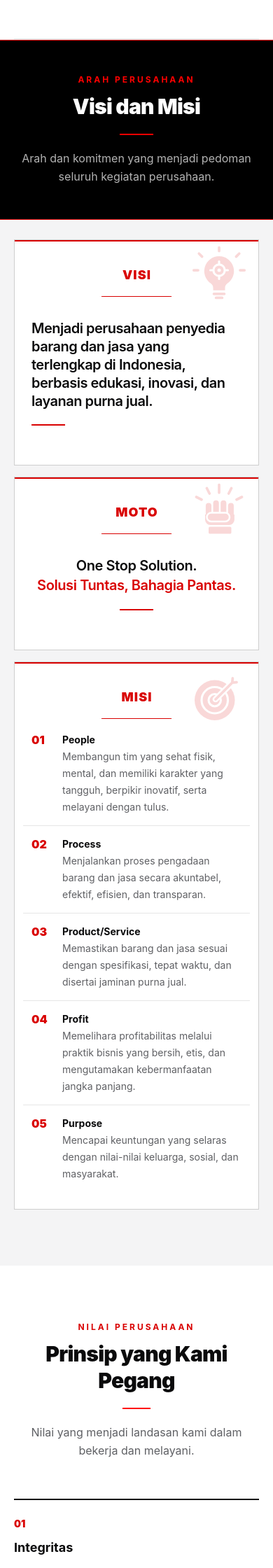
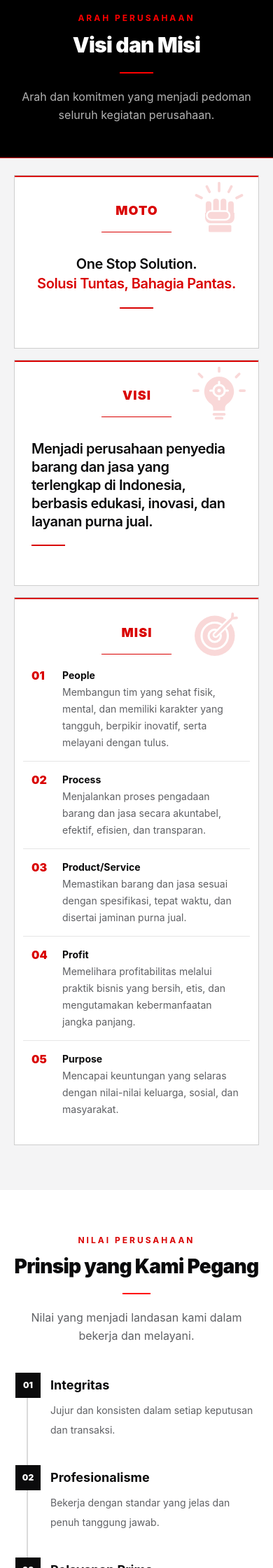
Before and after one commit to AnggaHeroic/ComPro-PT-BaliyoniSaguna, a Laravel app: page /tentang-kami in a window 390 px wide. Shown: the part 2800-5040 px from the top of the page at 70% size. Run offline with Laravel 12, Linux system fonts and the light colour scheme; style sheets or scripts are compiled from the project's sources.

Commit message:
style: rapikan tampilan mobile halaman publik
- Jarak antar bagian dipersempit di ponsel
- Ruang Lingkup dua kolom, Nilai Perusahaan berbentuk garis waktu, Moto di atas Visi
- CTA dengan kontak berbaris rapat, profil rata kiri-kanan, judul profil lebih seimbang
- Kolom formulir 16px agar tidak diperbesar otomatis di iOS

```diff
--- a/resources/views/components/web/about-profile.blade.php
+++ b/resources/views/components/web/about-profile.blade.php
@@ -2,18 +2,18 @@
 @props(['about', 'company'])
 <section id="profil" class="scroll-mt-20 bg-white">
     <div class="container-site">
-        <div data-reveal-stagger class="grid gap-12 border-b border-black-soft/10 py-20 lg:grid-cols-12 lg:gap-20 lg:py-24">
+        <div data-reveal-stagger class="grid gap-12 border-b border-black-soft/10 py-16 sm:py-20 lg:grid-cols-12 lg:gap-20 lg:py-24">
             {{-- Deskripsi perusahaan (kiri): garis merah vertikal menaungi label dan judul. --}}
             <div class="lg:col-span-7">
                 <div class="relative pl-7 sm:pl-8">
                     <span class="absolute inset-y-0 left-0 w-0.5 bg-brand" aria-hidden="true"></span>
                     <p class="text-xs font-bold uppercase tracking-[0.16em] text-brand">Profil Perusahaan</p>
-                    <h2 class="mt-6 max-w-2xl text-3xl font-semibold leading-[1.08] tracking-[-0.025em] text-black-soft sm:text-4xl lg:text-[2.75rem]">
+                    <h2 class="mt-4 max-w-2xl text-balance text-[1.625rem] font-semibold leading-[1.15] tracking-[-0.025em] text-black-soft sm:mt-6 sm:text-4xl sm:leading-[1.08] lg:text-[2.75rem]">
                         Dari <span class="text-brand">Teknologi Informasi</span> hingga Pengadaan Barang dan Jasa
                     </h2>
                 </div>
 
-                <div class="mt-8 max-w-2xl space-y-6 pl-7 text-justify text-sm leading-7 text-muted sm:pl-8 sm:text-base sm:leading-8">
+                <div class="mt-8 max-w-2xl space-y-5 pl-7 text-justify sm:space-y-6 text-sm leading-7 text-muted sm:pl-8 sm:text-base sm:leading-8">
                     @foreach ($about['profile'] as $paragraph)
                         <p>{{ $paragraph }}</p>
                     @endforeach
--- a/resources/views/components/web/advantages.blade.php
+++ b/resources/views/components/web/advantages.blade.php
@@ -1,6 +1,6 @@
 {{-- Props: advantages (daftar keunggulan; tiap item berisi icon, title, text) --}}
 @props(['advantages'])
-<section id="mengapa-kami" class="relative isolate scroll-mt-20 overflow-hidden bg-black-deep py-20 text-white lg:py-28">
+<section id="mengapa-kami" class="relative isolate scroll-mt-20 overflow-hidden bg-black-deep py-16 text-white sm:py-20 lg:py-28">
     {{-- Aksen: kotak tipis bertumpuk, dekoratif saja. --}}
     <svg class="absolute -left-40 top-1/2 -z-10 hidden size-[28rem] -translate-y-1/2 lg:block" viewBox="0 0 400 400" fill="none" stroke="white" stroke-width="1" aria-hidden="true">
         <rect x="140" y="140" width="120" height="120" stroke-opacity=".05"/>
--- a/resources/views/components/web/company-values.blade.php
+++ b/resources/views/components/web/company-values.blade.php
@@ -1,17 +1,18 @@
 {{-- Props: values (daftar nilai perusahaan; tiap item berisi title dan text) --}}
 @props(['values'])
-<section id="nilai" class="scroll-mt-20 bg-white py-20 lg:py-28">
+<section id="nilai" class="scroll-mt-20 bg-white py-16 sm:py-20 lg:py-28">
     <div class="container-site">
         <x-web.section-title eyebrow="Nilai Perusahaan" title="Prinsip yang Kami Pegang" center>
             Nilai yang menjadi landasan kami dalam bekerja dan melayani.
         </x-web.section-title>
 
-        <div data-reveal-stagger class="mt-14 grid gap-10 sm:grid-cols-2 lg:grid-cols-5 lg:gap-8">
+        <div data-reveal-stagger class="mt-10 grid sm:mt-14 sm:grid-cols-2 sm:gap-10 lg:grid-cols-5 lg:gap-8">
             @foreach ($values as $value)
-                <div class="border-t-2 border-black-soft pt-6">
-                    <p class="font-display text-sm font-black text-brand">{{ str_pad($loop->iteration, 2, '0', STR_PAD_LEFT) }}</p>
-                    <h3 class="mt-3 font-display text-lg font-bold leading-snug text-black-soft">{{ $value['title'] }}</h3>
-                    <p class="mt-3 text-sm leading-7 text-muted">{{ $value['text'] }}</p>
+                <div class="relative ml-[1.125rem] border-l-2 border-black-soft/15 pb-9 pl-8 last:border-transparent last:pb-0 sm:ml-0 sm:border-0 sm:border-t-2 sm:border-t-black-soft sm:p-0 sm:pt-6 sm:last:border-t-black-soft">
+                    <span class="absolute -left-[1.125rem] top-0 flex size-9 items-center justify-center bg-black-soft font-display text-xs font-black text-white sm:hidden" aria-hidden="true">{{ str_pad($loop->iteration, 2, '0', STR_PAD_LEFT) }}</span>
+                    <p class="hidden font-display text-sm font-black text-brand sm:block">{{ str_pad($loop->iteration, 2, '0', STR_PAD_LEFT) }}</p>
+                    <h3 class="font-display text-lg font-bold leading-9 text-black-soft sm:mt-3 sm:leading-snug">{{ $value['title'] }}</h3>
+                    <p class="mt-1 text-sm leading-7 text-muted sm:mt-3">{{ $value['text'] }}</p>
                 </div>
             @endforeach
         </div>
--- a/resources/views/components/web/contact-form.blade.php
+++ b/resources/views/components/web/contact-form.blade.php
@@ -1,6 +1,6 @@
 {{-- Props: company (memakai mobile_url (wa.me), mobile, dan email), subject (perihal awal, opsional). Semua kolom wajib; email dan telepon cukup salah satu (atribut required dinamis lewat Alpine). Formulir tanpa backend: pengunjung memilih kirim lewat WhatsApp perusahaan atau lewat email (membuka aplikasi email dengan pesan terisi). Perilaku ada di resources/js/contact-form.js. --}}
 @props(['company', 'subject' => ''])
-@php($field = 'mt-2 block w-full border border-black-soft/20 bg-white px-4 py-2.5 text-sm text-black-soft placeholder:text-muted/70 focus:border-brand focus:outline-none focus:ring-1 focus:ring-brand')
+@php($field = 'mt-2 block w-full border border-black-soft/20 bg-white px-4 py-3 text-base text-black-soft sm:py-2.5 sm:text-sm placeholder:text-muted/70 focus:border-brand focus:outline-none focus:ring-1 focus:ring-brand')
 <form x-data="contactForm(@js($subject), @js($company['mobile_url']), @js($company['email']))" @submit.prevent="send($event.submitter?.value)"
       class="border border-t-4 border-black-soft/10 border-t-brand bg-white p-6 sm:p-8">
     <h2 class="sr-only">Formulir kirim pesan</h2>
--- a/resources/views/components/web/cta.blade.php
+++ b/resources/views/components/web/cta.blade.php
@@ -36,7 +36,7 @@
         {{-- Garis merah tebal di atas kartu, selaras dengan garis di atas footer. --}}
         <div data-reveal class="mx-auto max-w-6xl border border-t-4 border-black-soft/10 border-t-brand bg-white">
             {{-- Ajakan --}}
-            <div class="flex flex-col gap-6 p-8 lg:flex-row lg:items-center lg:justify-between lg:p-10">
+            <div class="flex flex-col gap-6 p-6 sm:p-8 lg:flex-row lg:items-center lg:justify-between lg:p-10">
                 <div class="max-w-2xl">
                     <p class="text-xs font-bold uppercase tracking-[0.25em] text-brand">Hubungi Kami</p>
                     <h2 class="mt-3 text-2xl font-black leading-tight tracking-tight text-black-soft sm:text-3xl">
@@ -60,13 +60,13 @@
             <div class="grid divide-y divide-black-soft/10 border-t border-black-soft/10 lg:grid-cols-3 lg:divide-x lg:divide-y-0">
                 {{-- Telepon dan WhatsApp satu kelompok (seperti footer); div karena tiap nomor punya tautan sendiri. --}}
                 @if ($company['phone'] || $company['mobile'])
-                    <div class="group flex flex-col items-center p-6 text-center lg:px-8">
+                    <div class="group grid grid-cols-[2.75rem_1fr] items-center gap-x-4 px-6 py-4 text-left lg:flex lg:flex-col lg:p-6 lg:px-8 lg:text-center">
                         {{-- Ikon ikut berubah merah bila salah satu nomor (telepon atau WA) disorot. --}}
-                        <span class="flex size-11 items-center justify-center rounded-full bg-black-soft text-white transition-colors duration-200 group-has-[a:hover]:bg-brand">
+                        <span class="row-span-2 flex size-11 items-center justify-center rounded-full bg-black-soft text-white transition-colors duration-200 group-has-[a:hover]:bg-brand">
                             <x-ui.icon name="phone" class="size-5" />
                         </span>
-                        <p class="mt-3 text-[11px] font-semibold uppercase tracking-[0.14em] text-muted">Telepon</p>
-                        <div class="mt-1 space-y-0.5">
+                        <p class="text-[11px] font-semibold uppercase tracking-[0.14em] text-muted lg:mt-3">Telepon</p>
+                        <div class="mt-0.5 space-y-0.5 lg:mt-1">
                             @if ($company['phone'])
                                 <a href="tel:{{ $company['phone_href'] }}" class="block text-sm font-semibold leading-6 text-black-soft transition-colors hover:text-brand">Telp. {{ $company['phone'] }}</a>
                             @endif
@@ -78,22 +78,22 @@
                     </div>
                 @endif
                 @if ($company['email'])
-                    <a href="mailto:{{ $company['email'] }}" class="group flex flex-col items-center p-6 text-center lg:px-8">
-                        <span class="flex size-11 items-center justify-center rounded-full bg-black-soft text-white transition-colors duration-200 group-hover:bg-brand">
+                    <a href="mailto:{{ $company['email'] }}" class="group grid grid-cols-[2.75rem_1fr] items-center gap-x-4 px-6 py-4 text-left lg:flex lg:flex-col lg:p-6 lg:px-8 lg:text-center">
+                        <span class="row-span-2 flex size-11 items-center justify-center rounded-full bg-black-soft text-white transition-colors duration-200 group-hover:bg-brand">
                             <x-ui.icon name="mail" class="size-5" />
                         </span>
                         <span class="mt-3 block text-[11px] font-semibold uppercase tracking-[0.14em] text-muted">Email</span>
-                        <span class="mt-1 block break-all text-sm font-semibold leading-6 text-black-soft transition-colors group-hover:text-brand">{{ $company['email'] }}</span>
+                        <span class="mt-0.5 block break-all text-sm font-semibold leading-6 text-black-soft transition-colors group-hover:text-brand">{{ $company['email'] }}</span>
                     </a>
                 @endif
                 @if ($company['address'])
-                    <a href="{{ $company['maps_url'] }}" target="_blank" rel="noopener noreferrer" class="group flex flex-col items-center p-6 text-center lg:px-8"
+                    <a href="{{ $company['maps_url'] }}" target="_blank" rel="noopener noreferrer" class="group grid grid-cols-[2.75rem_1fr] items-center gap-x-4 px-6 py-4 text-left lg:flex lg:flex-col lg:p-6 lg:px-8 lg:text-center"
                        aria-label="Lihat alamat {{ $company['name'] }} di Google Maps">
-                        <span class="flex size-11 items-center justify-center rounded-full bg-black-soft text-white transition-colors duration-200 group-hover:bg-brand">
+                        <span class="row-span-2 flex size-11 items-center justify-center rounded-full bg-black-soft text-white transition-colors duration-200 group-hover:bg-brand">
                             <x-ui.icon name="map-pin" class="size-5" />
                         </span>
                         <span class="mt-3 block text-[11px] font-semibold uppercase tracking-[0.14em] text-muted">Alamat</span>
-                        <span class="mt-1 block text-sm font-semibold leading-6 text-black-soft transition-colors group-hover:text-brand">{{ $company['address'] }}</span>
+                        <span class="mt-0.5 block text-sm font-semibold leading-6 text-black-soft transition-colors group-hover:text-brand">{{ $company['address'] }}</span>
                     </a>
                 @endif
             </div>
--- a/resources/views/components/web/footer.blade.php
+++ b/resources/views/components/web/footer.blade.php
@@ -2,7 +2,7 @@
 @props(['company', 'navigation'])
 {{-- Footer hitam pekat dengan garis merah di atas, selaras dengan blok hitam pada logo. --}}
 <footer id="kontak" class="border-t-4 border-brand bg-black-deep text-white/70">
-    <div @class(['container-site grid gap-12 py-16', 'lg:grid-cols-12 lg:gap-16' => $company['has_contact'], 'md:grid-cols-2' => ! $company['has_contact']])>
+    <div @class(['container-site grid gap-10 py-12 sm:gap-12 sm:py-16', 'lg:grid-cols-12 lg:gap-16' => $company['has_contact'], 'md:grid-cols-2' => ! $company['has_contact']])>
         <div @class(['lg:col-span-5' => $company['has_contact']])>
             <div class="flex items-center gap-3">
                 <x-web.logo size="size-14" />
--- a/resources/views/components/web/section-title.blade.php
+++ b/resources/views/components/web/section-title.blade.php
@@ -4,7 +4,7 @@
     @if ($eyebrow)
         <p class="text-xs font-bold uppercase tracking-[0.25em] {{ $invert ? 'text-brand-bright' : 'text-brand' }}">{{ $eyebrow }}</p>
     @endif
-    <h2 class="mt-3 text-3xl font-black leading-tight tracking-tight sm:text-4xl {{ $invert ? 'text-white' : 'text-black-soft' }}">{{ $title }}</h2>
+    <h2 class="mt-3 text-balance text-[1.75rem] font-black leading-tight tracking-tight sm:text-4xl {{ $invert ? 'text-white' : 'text-black-soft' }}">{{ $title }}</h2>
     <span data-reveal-line="{{ $center ? 'center' : 'left' }}" class="mt-5 block h-0.5 w-10 bg-brand-bright {{ $center ? 'mx-auto' : '' }}" aria-hidden="true"></span>
     @if (trim($slot))
         <p class="mt-5 text-base leading-relaxed {{ $invert ? 'text-white/75' : 'text-muted' }}">{{ $slot }}</p>
--- a/resources/views/components/web/services.blade.php
+++ b/resources/views/components/web/services.blade.php
@@ -1,6 +1,6 @@
 {{-- Props: services (daftar layanan; tiap item berisi name, icon, image) --}}
 @props(['services'])
-<section id="layanan" class="scroll-mt-20 overflow-hidden bg-gray-tint py-20 lg:py-28">
+<section id="layanan" class="scroll-mt-20 overflow-hidden bg-gray-tint py-16 sm:py-20 lg:py-28">
     <div class="container-site">
         <x-web.section-title eyebrow="Layanan Kami" title="Produk dan Layanan" center>
             Beragam kategori yang kami sediakan untuk memenuhi kebutuhan Anda.
--- a/resources/views/components/web/vision-mission.blade.php
+++ b/resources/views/components/web/vision-mission.blade.php
@@ -15,7 +15,7 @@
         </div>
     </div>
 
-    <div class="container-site pb-20 pt-7 sm:pb-24 sm:pt-8 lg:pb-28 lg:pt-9">
+    <div class="container-site pb-16 pt-6 sm:pb-24 sm:pt-8 lg:pb-28 lg:pt-9">
         <div data-reveal-stagger class="grid gap-4 lg:grid-cols-2">
             {{-- Kolom kiri: kartu visi dan kartu moto berbagi tinggi sama rata, total tingginya menyamai kartu misi. --}}
             <div class="flex flex-col gap-4">
@@ -33,7 +33,7 @@
                     </div>
                 </article>
 
-                <article class="relative flex flex-1 flex-col border border-black-soft/20 bg-white px-6 py-6 sm:px-8 sm:py-7 lg:py-8">
+                <article class="relative order-first flex flex-1 flex-col border border-black-soft/20 bg-white px-6 py-6 sm:px-8 sm:py-7 lg:order-none lg:py-8">
                     <span class="absolute inset-x-0 top-0 h-0.5 bg-brand" aria-hidden="true"></span>
                     <x-web.direction-icon name="motto" class="pointer-events-none absolute right-4 top-2 size-20 opacity-[0.15]" />
                     <div class="pt-3 text-center">
--- a/resources/views/web/contact.blade.php
+++ b/resources/views/web/contact.blade.php
@@ -3,7 +3,7 @@
 @section('content')
     <x-web.contact-hero formTo="#informasi-kontak" :mapTo="$company['address'] ? '#lokasi' : null" scrollTo="#informasi-kontak" />
 
-    <section id="informasi-kontak" class="scroll-mt-20 bg-white py-20 lg:py-28">
+    <section id="informasi-kontak" class="scroll-mt-20 bg-white py-16 sm:py-20 lg:py-28">
         <div class="container-site grid gap-14 lg:grid-cols-12 lg:gap-16">
             {{-- Informasi kontak tanpa kartu; di layar lebar diberi jarak atas (padding + tepi formulir) agar judulnya sejajar dengan kolom pertama formulir. Baris bergaris tipis, ikon hitam berubah merah saat disorot. --}}
             <div data-reveal class="lg:col-span-5 lg:pt-[calc(2rem+4px)]">
@@ -68,7 +68,7 @@
 
     @if ($company['address'])
         {{-- Peta lokasi (embed Google Maps dari alamat). --}}
-        <section id="lokasi" class="scroll-mt-20 bg-gray-tint py-20 lg:py-24">
+        <section id="lokasi" class="scroll-mt-20 bg-gray-tint py-16 sm:py-20 lg:py-24">
             <div class="container-site">
                 <x-web.section-title eyebrow="Lokasi" title="Kantor Kami" center />
                 <div data-reveal class="mt-12 overflow-hidden border border-black-soft/10 bg-white">
--- a/resources/views/web/gallery.blade.php
+++ b/resources/views/web/gallery.blade.php
@@ -8,12 +8,12 @@
         </x-slot:aside>
     </x-web.hero-aside>
 
-    <section id="galeri-foto" class="scroll-mt-20 bg-white py-20 lg:py-28">
+    <section id="galeri-foto" class="scroll-mt-20 bg-white py-16 sm:py-20 lg:py-28">
         <div class="container-site">
             <x-web.section-title eyebrow="Galeri Foto" title="Dokumentasi Kami" center>
                 Klik foto untuk melihat tampilan yang lebih besar.
             </x-web.section-title>
-            <div class="mt-14">
+            <div class="mt-10 sm:mt-14">
                 <x-web.gallery-grid :gallery="$gallery" />
             </div>
         </div>
```
Also changed, not shown: resources/views/components/web/about.blade.php (+4 -4 lines), resources/views/components/web/service-scope.blade.php (+5 -5 lines).
